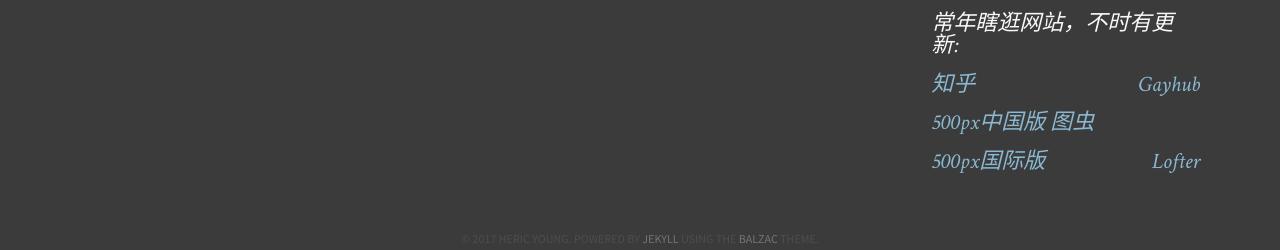
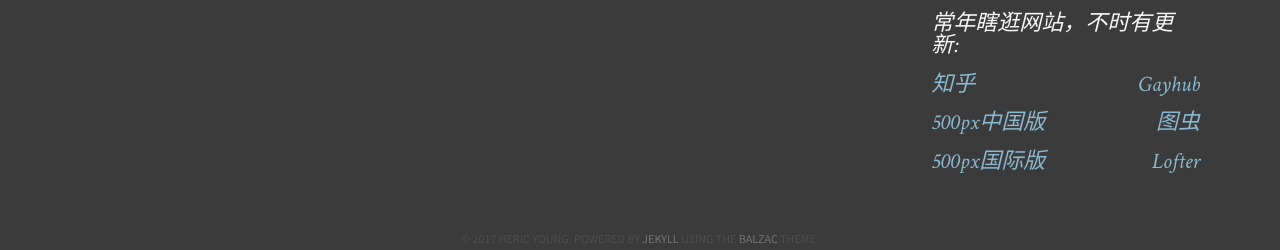
Before and after one commit to HericYoung/Blog, a Jekyll site: the page built from index.md, in a window 1280 px wide. Shown: the part 1507-1757 px from the top of the page. Built offline with Jekyll 4.4.1, drawn with Linux system fonts in a browser that asks for light colours.

Commit message:
no message

```diff
--- a/_includes/footer.html
+++ b/_includes/footer.html
@@ -11,7 +11,7 @@
 
             <li>
               <a id="500px_me" href="{{ site.owner.500px_me }}" target="_blank"><span class="foot-link">500px中国版</span></a>
-              <a id="tuchong" href="{{ site.owner.tuchong }}" target="_blank" style="right"><span class="foot-link">图虫</span></a>
+              <a id="tuchong" href="{{ site.owner.tuchong }}" target="_blank" style="float:right"><span class="foot-link">图虫</span></a>
             </li>
 
             <li>
```
